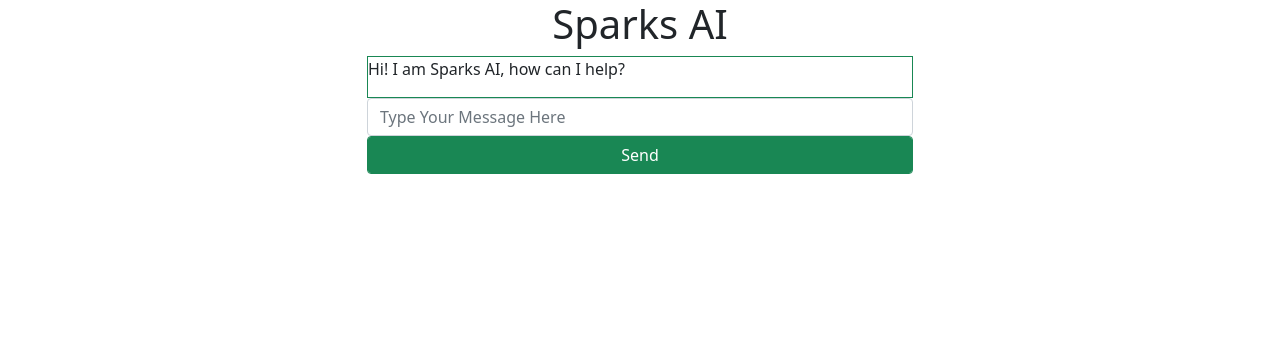
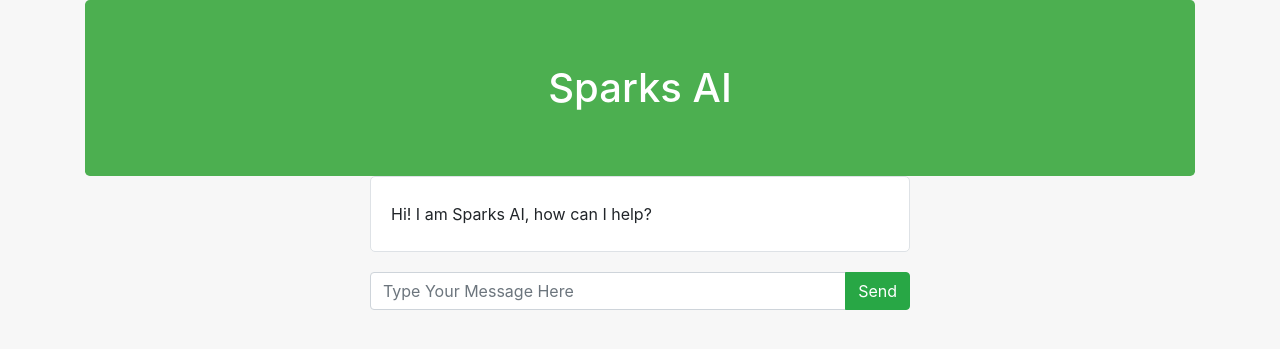
Before and after one commit to karl-sparks/ai-resume-builder, a Flask app: page /sparks-ai in a window 1280 px wide. Shown: the top 349 px of the page. Run offline with Flask 3, Linux system fonts and the light colour scheme; the visitor is signed in with stand-in values (Sample User, id 1); some libraries are stand-ins or nearby versions.

Commit message:
Chat GPT 1

```diff
--- a/templates/sparks-ai.html
+++ b/templates/sparks-ai.html
@@ -4,18 +4,62 @@
 
 <head>
     <script src="https://ajax.googleapis.com/ajax/libs/jquery/3.2.1/jquery.min.js"></script>
+    <link rel="stylesheet" href="https://maxcdn.bootstrapcdn.com/bootstrap/4.3.1/css/bootstrap.min.css">
+    <style>
+        body {
+            background-color: #f7f7f7;
+        }
+
+        #chatbox {
+            background-color: #ffffff;
+            border-radius: 5px;
+            padding: 20px;
+            max-height: 400px;
+            overflow-y: auto;
+            margin-bottom: 20px;
+        }
+
+        .userText, .botText {
+            margin: 5px 0;
+        }
+
+        #userInput {
+            display: flex;
+        }
+
+        #textInput {
+            flex: 1;
+            border-top-right-radius: 0;
+            border-bottom-right-radius: 0;
+        }
+
+        #buttonInput {
+            border-top-left-radius: 0;
+            border-bottom-left-radius: 0;
+        }
+
+        .jumbotron {
+            background-color: #4CAF50;
+            color: white;
+            margin-bottom: 0;
+        }
+    </style>
 </head>
+
 <body>
+    <div class="container">
         <h1 class="jumbotron text-center">Sparks AI</h1>
-<div class="container">
         <div class="row">
             <div class="col-sm-6 offset-sm-3">
-            <div id="chatbox" class="border border-success">
+                <div id="chatbox" class="border">
                     <p class="botText"><span>Hi! I am Sparks AI, how can I help?</span></p>
                 </div>
-            <div id="userInput">
+                <div id="userInput" class="input-group mb-3">
                     <input id="textInput" class="form-control" type="text" name="msg" placeholder="Type Your Message Here">
-                <input id="buttonInput" class="btn btn-success form-control" type="submit" value="Send">
+                    <div class="input-group-append">
+                        <input id="buttonInput" class="btn btn-success" type="button" value="Send">
+                    </div>
+                </div>
             </div>
         </div>
     </div>
@@ -26,19 +70,21 @@
             let userHtml = '<p class="userText"><span>' + userText + '</span></p>';
             $("#textInput").val("");
             $("#chatbox").append(userHtml);
-        document.getElementById('userInput').scrollIntoView({block: 'start', behavior: 'smooth'});
+            $("#chatbox").animate({ scrollTop: $('#chatbox').prop("scrollHeight")}, 1000);
             $.get("/get", { msg: userText }).done(function(data) {
                 var botHtml = '<p class="botText"><span>' + data + '</span></p>';
                 $("#chatbox").append(botHtml);
-        document.getElementById('userInput').scrollIntoView({block: 'start', behavior: 'smooth'});
+                $("#chatbox").animate({ scrollTop: $('#chatbox').prop("scrollHeight")}, 1000);
             });
         }
+
         $("#textInput").keypress(function(e) {
             //if enter key is pressed
-        if(e.which == 13) {
+            if (e.which == 13) {
                 getResponse();
             }
         });
+
         $("#buttonInput").click(function() {
             getResponse();
         });
@@ -46,6 +92,6 @@
     <script src="https://ajax.googleapis.com/ajax/libs/jquery/3.4.1/jquery.min.js"></script>
     <script src="https://cdnjs.cloudflare.com/ajax/libs/popper.js/1.14.7/umd/popper.min.js"></script>
     <script src="https://maxcdn.bootstrapcdn.com/bootstrap/4.3.1/js/bootstrap.min.js"></script>
-</div>
 </body>
+
 {% endblock %}
```
Lines whose indentation alone changed are shown as unchanged.
